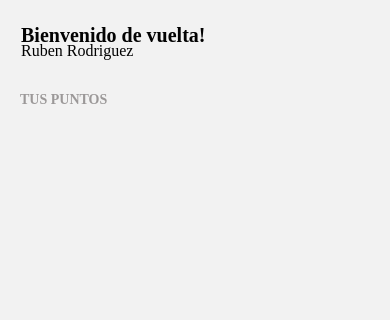
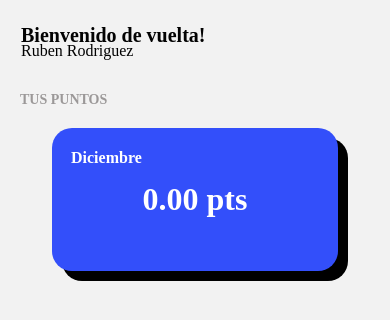
Before and after one commit to MikeNotu/MarzoApp, a React Native app: screen /Home in a window 390 px wide. Shown: the top 320 px of the page. Built offline with nearby package versions, Linux system fonts and the light colour scheme; no server answers.

Commit message:
Base de Counter agregada y Libreria para sombras agregada

```diff
--- a/Screens/DetailsScreen.tsx
+++ b/Screens/DetailsScreen.tsx
@@ -2,7 +2,7 @@ import React from 'react';
 import {Text, View, Button} from 'react-native';
 import {useNavigation} from '@react-navigation/native';
 import {setAction} from '../redux/actions';
-import {useAppDispatch, useAppSelector} from '../hooks/hooks';
+import {useAppDispatch, useAppSelector} from '../utils/hooks';
 
 export const DetailsScreen = (): JSX.Element => {
   type NavigationParam = {
--- a/Screens/HomeScreen.tsx
+++ b/Screens/HomeScreen.tsx
@@ -1,10 +1,47 @@
-import React from 'react';
+import React, {useEffect, useState} from 'react';
 import {View} from 'react-native';
 import {Bienvenido} from '../components/Bienvenido';
 import {CustomText} from '../components/CustomText';
+import {Points} from '../components/Points';
+import {getProducts} from '../services/Products';
 import {COLORS} from '../utils/constants';
 
 export const HomeScreen = (): JSX.Element => {
+  const [products, setProducts] = useState([
+    {
+      createdAt: '',
+      product: '',
+      points: 0,
+      image: 'String',
+      is_redemption: false,
+      id: 0,
+    },
+  ]);
+  const [totalPoints, setTotalPoints] = useState(0);
+
+  useEffect(() => {
+    (async () => {
+      const response = getProducts();
+      setProducts(await response);
+    })();
+  }, []);
+
+  useEffect(() => {
+    if (
+      products.length !== 0 &&
+      'points' in products[0] &&
+      'is_redemption' in products[0]
+    ) {
+      var total = products.reduce(
+        (accum, item) =>
+          item.is_redemption === false
+            ? accum + item.points
+            : accum - item.points,
+        0,
+      );
+      setTotalPoints(total);
+    }
+  }, [products]);
   return (
     <View>
       <Bienvenido firstName="Ruben" lastName="Rodriguez" />
@@ -16,6 +53,7 @@ export const HomeScreen = (): JSX.Element => {
         marginTop={20}
         marginLeft={20}
       />
+      <Points month={'Diciembre'} points={totalPoints} />
     </View>
   );
 };
--- /dev/null
+++ b/Utils/common.ts
@@ -0,0 +1,6 @@
+export const formatPoints = (value: number) => {
+  return value.toLocaleString('en-US', {
+    minimumFractionDigits: 2,
+    maximumFractionDigits: 2,
+  });
+};
--- a/Utils/constants.ts
+++ b/Utils/constants.ts
@@ -2,5 +2,25 @@ export const BASE_URL = 'https://6222994f666291106a29f999.mockapi.io/api/v1';
 
 export const COLORS = {
   BLACK: '#020202',
+  BLUE: '#334FFA',
   GRAY: '#9B9898',
+  WHITE: '#FFFFFF',
 };
+
+type NavigationParam = {
+  navigate: (route: string) => void;
+};
+
+export type PossibleMonths =
+  | 'Enero'
+  | 'Febrero'
+  | 'Marzo'
+  | 'Abril'
+  | 'Mayo'
+  | 'Junio'
+  | 'Julio'
+  | 'Agosto'
+  | 'Septiembre'
+  | 'Octubre'
+  | 'Noviembre'
+  | 'Diciembre';
--- a/components/CustomText.tsx
+++ b/components/CustomText.tsx
@@ -11,6 +11,23 @@ interface ComponentText {
   marginBottom?: number;
   marginLeft?: number;
   marginRight?: number;
+  top?: number | 'auto';
+  display?: string;
+  position?: 'relative' | 'absolute';
+  alignSelf?:
+    | 'auto'
+    | 'baseline'
+    | 'center'
+    | 'flex-start'
+    | 'flex-end'
+    | 'stretch';
+  justifyContent?:
+    | 'center'
+    | 'flex-end'
+    | 'flex-start'
+    | 'space-around'
+    | 'space-between'
+    | 'space-evenly';
 }
 
 export const CustomText = ({
@@ -22,6 +39,10 @@ export const CustomText = ({
   marginBottom,
   marginLeft,
   marginRight,
+  position,
+  alignSelf,
+  justifyContent,
+  top,
 }: ComponentText): JSX.Element => {
   const styles = StyleSheet.create({
     customFont: {
@@ -33,6 +54,11 @@ export const CustomText = ({
       marginBottom: marginBottom !== undefined ? marginBottom : 0,
       marginLeft: marginLeft !== undefined ? marginLeft : 0,
       marginRight: marginRight !== undefined ? marginRight : 0,
+      position: position,
+      alignSelf: alignSelf !== undefined ? alignSelf : 'auto',
+      justifyContent:
+        justifyContent !== undefined ? justifyContent : 'flex-start',
+      top: top !== undefined ? top : 'auto',
     },
   });
 
--- /dev/null
+++ b/components/Points.tsx
@@ -0,0 +1,52 @@
+import React from 'react';
+import {StyleSheet, View} from 'react-native';
+// import {Shadow} from 'react-native-shadow-2';
+import {formatPoints} from '../utils/common';
+import {COLORS, PossibleMonths} from '../utils/constants';
+import {CustomText} from './CustomText';
+
+interface ComponentData {
+  month: PossibleMonths;
+  points: number;
+}
+
+export const Points = ({month, points}: ComponentData): JSX.Element => {
+  return (
+    <View style={styles.container}>
+      <CustomText
+        content={month}
+        size={16}
+        weight={'800'}
+        color={COLORS.WHITE}
+        marginTop={21}
+        marginLeft={19}
+        alignSelf="flex-start"
+        position="absolute"
+        top={0}
+      />
+
+      <CustomText
+        content={`${formatPoints(points)} pts`}
+        size={32}
+        weight={'800'}
+        color={COLORS.WHITE}
+        alignSelf="center"
+        position="absolute"
+      />
+    </View>
+  );
+};
+
+const styles = StyleSheet.create({
+  container: {
+    backgroundColor: COLORS.BLUE,
+    height: 143,
+    width: 286,
+    borderRadius: 20,
+    alignSelf: 'center',
+    justifyContent: 'center',
+    alignItems: 'center',
+    marginTop: 20,
+    shadowOffset: {width: 10, height: 10},
+  },
+});
--- a/package.json
+++ b/package.json
@@ -16,6 +16,7 @@
     "react-native": "0.71.4",
     "react-native-safe-area-context": "^4.5.0",
     "react-native-screens": "^3.20.0",
+    "react-native-shadow-cards": "^1.0.2",
     "react-redux": "^8.0.5",
     "redux": "^4.2.1",
     "redux-thunk": "^2.4.2"
```
Also changed, not shown: Utils/hooks.ts (renamed from hooks/hooks.ts), 5 other files (tests, documents, lock files or other folders).
